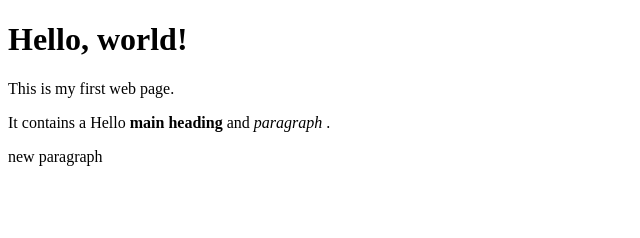
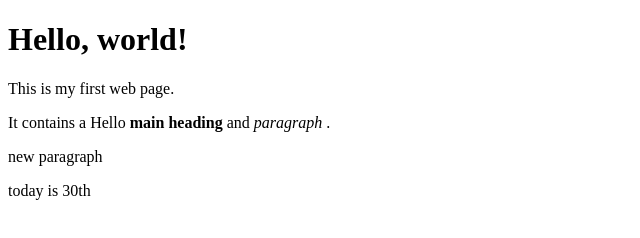
Before and after one commit to sadank45/workshop, a plain HTML site: page index.html in a window 1280 px wide. Shown: the whole page, without its empty margins (0-640 px from the left). Drawn offline with Linux system fonts and the light colour scheme.

Commit message:
added date

```diff
--- a/index.html
+++ b/index.html
@@ -10,5 +10,6 @@
              <strong>main heading</strong> and <em> paragraph </em>.
         <p>new paragraph</p>
         </p>
+        <p> today is 30th</p>
     </body>
 </html>
```
